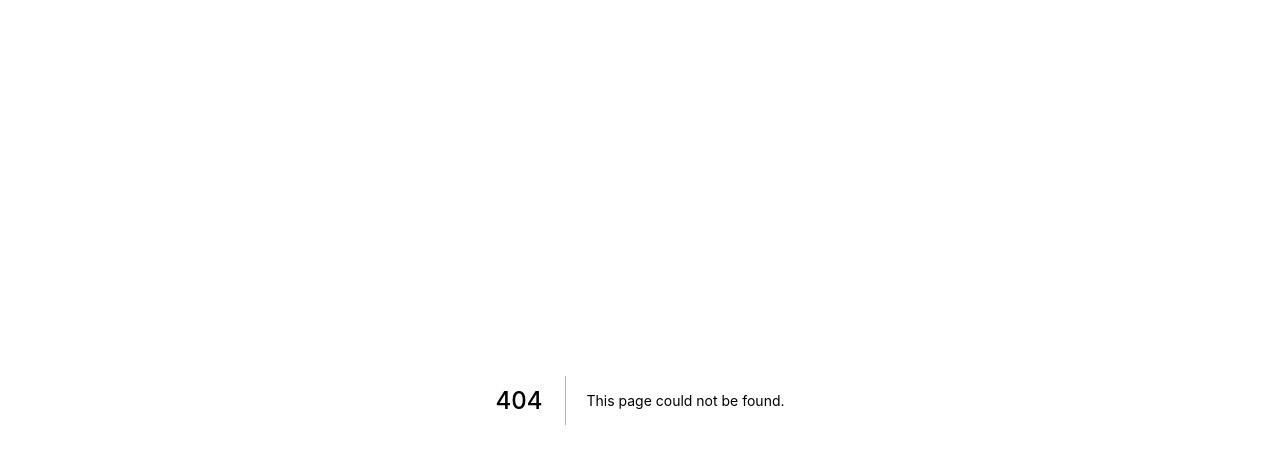
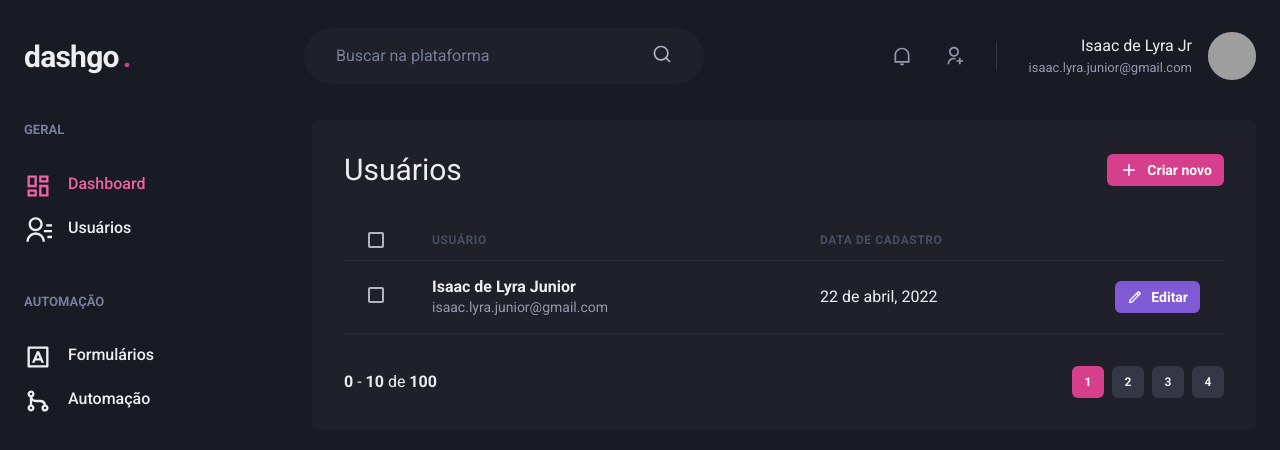
Before and after one commit to isaaclyra132/dashgo-ignite, a Next.js app: page /users in a window 1280 px wide. Before the commit this address had no page. Shown: the top 450 px of the page. Built offline with nearby package versions, Linux system fonts and the light colour scheme; grey boxes are pictures that could not be loaded.

Commit message:
users control(users page and create user page)

```diff
--- /dev/null
+++ b/src/components/Pagination.tsx
@@ -0,0 +1,65 @@
+import { Box, Button, Stack } from "@chakra-ui/react";
+
+export function Pagination() {
+    return (
+        <Stack
+            direction="row"
+            spacing="6"
+            mt="8"
+            justify="space-between"
+            align="center"
+        >
+            <Box>
+                <strong>0</strong> - <strong>10</strong> de <strong>100</strong>
+            </Box>
+            <Stack spacing="2" direction='row'>
+            <Button
+                size="sm"
+                fontSize="xs"
+                width="4"
+                colorScheme="pink"
+                disabled
+                _disabled={{
+                    bgColor: 'pink.500',
+                    cursor: 'default',
+                }}
+            >
+                1
+            </Button>
+            <Button
+                size="sm"
+                fontSize="xs"
+                width="4"
+                bg="gray.700"
+                _hover={{
+                    bg: 'gray.500'
+                }}
+            >
+                2
+            </Button>
+            <Button
+                size="sm"
+                fontSize="xs"
+                width="4"
+                bg="gray.700"
+                _hover={{
+                    bg: 'gray.500'
+                }}
+            >
+                3
+            </Button>
+            <Button
+                size="sm"
+                fontSize="xs"
+                width="4"
+                bg="gray.700"
+                _hover={{
+                    bg: 'gray.500'
+                }}
+            >
+                4
+            </Button>
+            </Stack>
+        </Stack>
+    );
+}
--- a/src/components/Sidebar.tsx
+++ b/src/components/Sidebar.tsx
@@ -58,7 +58,6 @@
                         <Link
                             display="flex"
                             // align="center"
-                            color="pink.400"
                         >
                             <Icon as={RiInputMethodLine} fontSize="28"/>
                             <Text ml="4" fontWeight="medium">Formulários</Text>
--- /dev/null
+++ b/src/pages/users/index.tsx
@@ -0,0 +1,99 @@
+import { Box, Button, Checkbox, Flex, Heading, Icon, Table, Tbody, Td, Text, Th, Thead, Tr } from "@chakra-ui/react";
+import { RiAddLine, RiPencilLine } from "react-icons/ri";
+import { Header } from "../../components/Header";
+import { Pagination } from "../../components/Pagination";
+import { Sidebar } from "../../components/Sidebar";
+
+export default function UserList() {
+    return (
+        <Box>
+            <Header />
+
+            <Flex
+                w="100%"
+                my="6"
+                maxWidth={1480}
+                mx="auto"
+                px="6"
+            >
+                <Sidebar />
+
+                <Box
+                    flex="1"
+                    borderRadius={8}
+                    bg="gray.800"
+                    p="8"
+                >
+                    <Flex
+                        mb="8"
+                        justify="space-between"
+                        align="center"
+                    >
+                        <Heading
+                            size="lg"
+                            fontWeight="normal"
+                        >
+                            Usuários
+                        </Heading>
+
+                        <Button
+                            as="a"
+                            size="sm"
+                            fontSize="sm"
+                            colorScheme="pink"
+                            leftIcon={<Icon as={RiAddLine} fontSize="20"/>}
+                        >
+                            Criar novo
+                        </Button>
+                    </Flex>
+
+                    <Table
+                        colorScheme="whiteAlpha"
+                    >
+                        <Thead>
+                            <Tr>
+                                <Th
+                                    px="6"
+                                    color="gray.300"
+                                    width="8"
+                                >
+                                    <Checkbox colorScheme="pink" />
+                                </Th>
+                                <Th>Usuário</Th>
+                                <Th>Data de Cadastro</Th>
+                                <Th width={8}></Th>
+                            </Tr>
+                        </Thead>
+                        <Tbody>
+                            <Tr>
+                                <Td px="6">
+                                    <Checkbox colorScheme="pink" />
+                                </Td>
+                                <Td>
+                                    <Box>
+                                        <Text fontWeight="bold">Isaac de Lyra Junior</Text>
+                                        <Text fontSize="sm" color="gray.300">isaac.lyra.junior@gmail.com</Text>
+                                    </Box>
+                                </Td>
+                                <Td>22 de abril, 2022</Td>
+                                <Td>
+                                    <Button
+                                        as="a"
+                                        size="sm"
+                                        fontSize="sm"
+                                        colorScheme="purple"
+                                        leftIcon={<Icon as={RiPencilLine} fontSize="16"/>}
+                                    >
+                                        Editar
+                                    </Button>
+                                </Td>
+                            </Tr>
+                        </Tbody>
+                    </Table>
+
+                    <Pagination/>
+                </Box>
+            </Flex>
+        </Box>
+    );
+}
```
Also changed, not shown: src/pages/users/create.tsx (added, +58 -0 lines).
